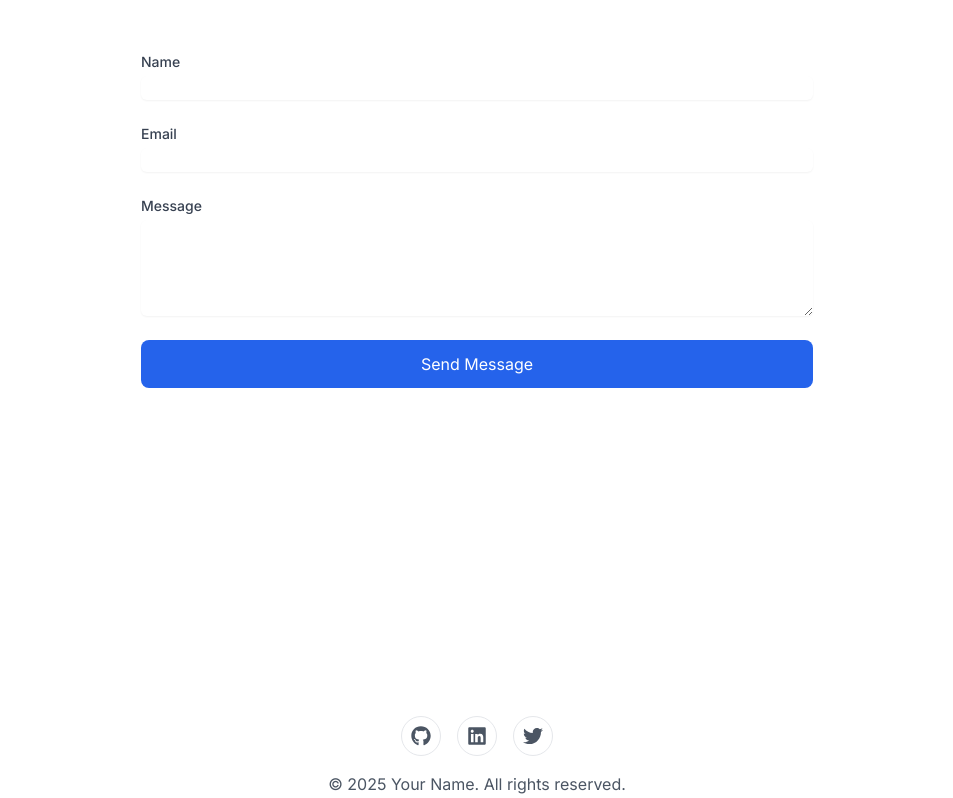
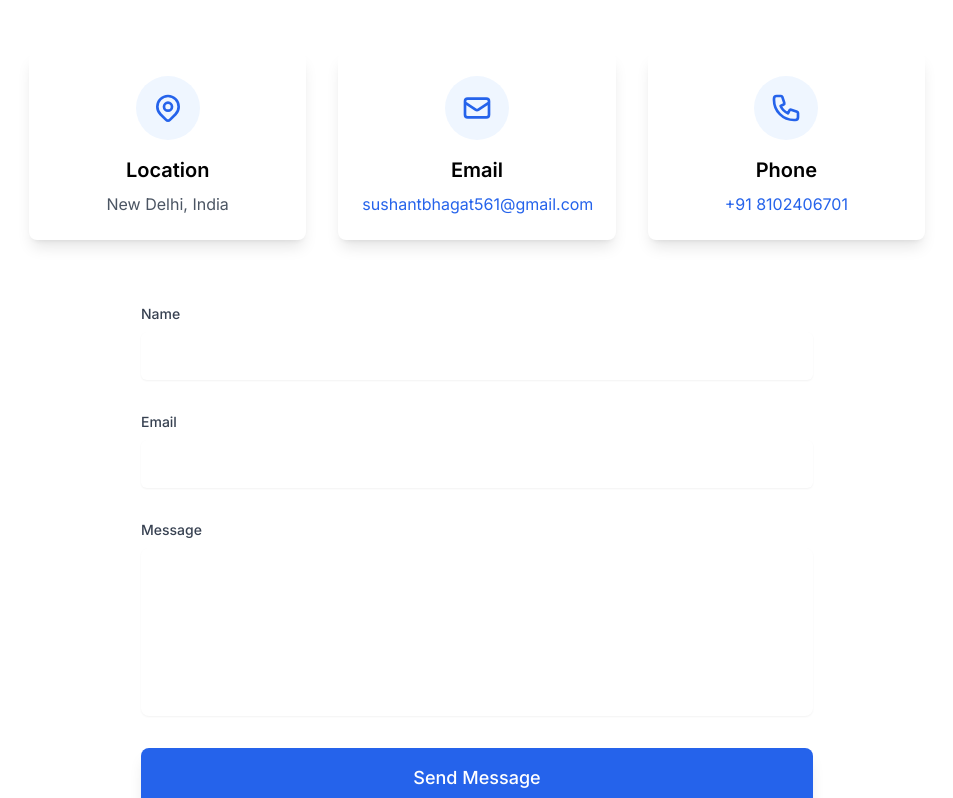
Before and after one commit to sushant561/my-portfolio, a Next.js app: page / in a window 1280 px wide. Shown: the part 3020-3818 px from the top of the page, without its empty margins (163-1116 px from the left). Built offline with nearby package versions, Linux system fonts and the light colour scheme.

Commit message:
finishing the styling

```diff
--- a/src/app/components/ContactForm.tsx
+++ b/src/app/components/ContactForm.tsx
@@ -32,11 +32,11 @@ export default function ContactForm() {
 
   return (
     <MotionForm
-      className="space-y-6"
+      className="space-y-8"
       onSubmit={handleSubmit}
     >
       <div>
-        <label htmlFor="name" className="block text-sm font-medium text-gray-700 dark:text-gray-300">
+        <label htmlFor="name" className="block text-sm font-medium text-gray-700 dark:text-gray-300 mb-2">
           Name
         </label>
         <MotionInput
@@ -46,12 +46,12 @@ export default function ContactForm() {
           value={formData.name}
           onChange={handleChange}
           required
-          className="mt-1 block w-full rounded-md border-gray-300 shadow-sm focus:border-blue-500 focus:ring-blue-500 dark:bg-gray-800 dark:border-gray-700 dark:text-gray-100"
+          className="mt-1 block w-full rounded-lg border-gray-300 shadow-sm focus:border-blue-500 focus:ring-blue-500 dark:bg-gray-800 dark:border-gray-700 dark:text-gray-100 py-3 px-4 text-base"
           whileFocus={{ scale: 1.01 }}
         />
       </div>
       <div>
-        <label htmlFor="email" className="block text-sm font-medium text-gray-700 dark:text-gray-300">
+        <label htmlFor="email" className="block text-sm font-medium text-gray-700 dark:text-gray-300 mb-2">
           Email
         </label>
         <MotionInput
@@ -61,12 +61,12 @@ export default function ContactForm() {
           value={formData.email}
           onChange={handleChange}
           required
-          className="mt-1 block w-full rounded-md border-gray-300 shadow-sm focus:border-blue-500 focus:ring-blue-500 dark:bg-gray-800 dark:border-gray-700 dark:text-gray-100"
+          className="mt-1 block w-full rounded-lg border-gray-300 shadow-sm focus:border-blue-500 focus:ring-blue-500 dark:bg-gray-800 dark:border-gray-700 dark:text-gray-100 py-3 px-4 text-base"
           whileFocus={{ scale: 1.01 }}
         />
       </div>
       <div>
-        <label htmlFor="message" className="block text-sm font-medium text-gray-700 dark:text-gray-300">
+        <label htmlFor="message" className="block text-sm font-medium text-gray-700 dark:text-gray-300 mb-2">
           Message
         </label>
         <MotionTextarea
@@ -74,15 +74,15 @@ export default function ContactForm() {
           name="message"
           value={formData.message}
           onChange={handleChange}
-          rows={4}
+          rows={6}
           required
-          className="mt-1 block w-full rounded-md border-gray-300 shadow-sm focus:border-blue-500 focus:ring-blue-500 dark:bg-gray-800 dark:border-gray-700 dark:text-gray-100"
+          className="mt-1 block w-full rounded-lg border-gray-300 shadow-sm focus:border-blue-500 focus:ring-blue-500 dark:bg-gray-800 dark:border-gray-700 dark:text-gray-100 py-3 px-4 text-base resize-none"
           whileFocus={{ scale: 1.01 }}
         />
       </div>
       <MotionButton
         type="submit"
-        className="w-full px-6 py-3 rounded-lg bg-blue-600 text-white hover:bg-blue-700 transition-colors"
+        className="w-full px-6 py-4 rounded-lg bg-blue-600 text-white hover:bg-blue-700 transition-colors text-lg font-medium shadow-lg hover:shadow-xl"
         whileHover={{ scale: 1.02 }}
         whileTap={{ scale: 0.98 }}
       >
--- a/src/app/page.tsx
+++ b/src/app/page.tsx
@@ -141,13 +141,13 @@ export default function Home() {
               With expertise in modern technologies, I bring ideas to life through clean and efficient code.
             </p>
             <div className="flex gap-4">
-              <a href="https://github.com/yourusername" target="_blank" rel="noopener noreferrer" className="social-icon">
+              <a href="https://github.com/sushant561" target="_blank" rel="noopener noreferrer" className="social-icon">
                 <FaGithub className="w-5 h-5" />
               </a>
-              <a href="https://linkedin.com/in/yourusername" target="_blank" rel="noopener noreferrer" className="social-icon">
+              <a href="https://www.linkedin.com/in/sushant-bhagat-9a3587329?utm_source=share&utm_campaign=share_via&utm_content=profile&utm_medium=android_app " target="_blank" rel="noopener noreferrer" className="social-icon">
                 <FaLinkedin className="w-5 h-5" />
               </a>
-              <a href="https://twitter.com/yourusername" target="_blank" rel="noopener noreferrer" className="social-icon">
+              <a href="https://x.com/Sushant1864?t=-Cz316oQrgtUDbIO_nyOoA&s=08 " target="_blank" rel="noopener noreferrer" className="social-icon">
                 <FaTwitter className="w-5 h-5" />
               </a>
             </div>
@@ -377,6 +377,63 @@ export default function Home() {
           className="max-w-7xl mx-auto px-4"
         >
           <h2 className="text-3xl md:text-4xl font-bold text-center mb-12">Get In Touch</h2>
+
+          {/* Contact Info Cards */}
+          <div className="grid grid-cols-1 md:grid-cols-3 gap-8 max-w-4xl mx-auto mb-16">
+            {/* Location Card */}
+            <motion.div
+              initial={{ y: 20, opacity: 0 }}
+              whileInView={{ y: 0, opacity: 1 }}
+              transition={{ duration: 0.5, delay: 0.1 }}
+              className="bg-white dark:bg-gray-800 rounded-lg p-6 text-center shadow-lg hover:shadow-xl transition-all duration-300"
+            >
+              <div className="w-16 h-16 bg-blue-50 dark:bg-blue-900/20 rounded-full flex items-center justify-center mx-auto mb-4">
+                <svg xmlns="http://www.w3.org/2000/svg" className="h-8 w-8 text-blue-600 dark:text-blue-400" fill="none" viewBox="0 0 24 24" stroke="currentColor">
+                  <path strokeLinecap="round" strokeLinejoin="round" strokeWidth={2} d="M17.657 16.657L13.414 20.9a1.998 1.998 0 01-2.827 0l-4.244-4.243a8 8 0 1111.314 0z" />
+                  <path strokeLinecap="round" strokeLinejoin="round" strokeWidth={2} d="M15 11a3 3 0 11-6 0 3 3 0 016 0z" />
+                </svg>
+              </div>
+              <h3 className="text-xl font-semibold mb-2">Location</h3>
+              <p className="text-gray-600 dark:text-gray-300">New Delhi, India</p>
+            </motion.div>
+
+            {/* Email Card */}
+            <motion.div
+              initial={{ y: 20, opacity: 0 }}
+              whileInView={{ y: 0, opacity: 1 }}
+              transition={{ duration: 0.5, delay: 0.2 }}
+              className="bg-white dark:bg-gray-800 rounded-lg p-6 text-center shadow-lg hover:shadow-xl transition-all duration-300"
+            >
+              <div className="w-16 h-16 bg-blue-50 dark:bg-blue-900/20 rounded-full flex items-center justify-center mx-auto mb-4">
+                <svg xmlns="http://www.w3.org/2000/svg" className="h-8 w-8 text-blue-600 dark:text-blue-400" fill="none" viewBox="0 0 24 24" stroke="currentColor">
+                  <path strokeLinecap="round" strokeLinejoin="round" strokeWidth={2} d="M3 8l7.89 5.26a2 2 0 002.22 0L21 8M5 19h14a2 2 0 002-2V7a2 2 0 00-2-2H5a2 2 0 00-2 2v10a2 2 0 002 2z" />
+                </svg>
+              </div>
+              <h3 className="text-xl font-semibold mb-2">Email</h3>
+              <a href="mailto:your.email@example.com" className="text-blue-600 dark:text-blue-400 hover:underline">
+                sushantbhagat561@gmail.com
+              </a>
+            </motion.div>
+
+            {/* Phone Card */}
+            <motion.div
+              initial={{ y: 20, opacity: 0 }}
+              whileInView={{ y: 0, opacity: 1 }}
+              transition={{ duration: 0.5, delay: 0.3 }}
+              className="bg-white dark:bg-gray-800 rounded-lg p-6 text-center shadow-lg hover:shadow-xl transition-all duration-300"
+            >
+              <div className="w-16 h-16 bg-blue-50 dark:bg-blue-900/20 rounded-full flex items-center justify-center mx-auto mb-4">
+                <svg xmlns="http://www.w3.org/2000/svg" className="h-8 w-8 text-blue-600 dark:text-blue-400" fill="none" viewBox="0 0 24 24" stroke="currentColor">
+                  <path strokeLinecap="round" strokeLinejoin="round" strokeWidth={2} d="M3 5a2 2 0 012-2h3.28a1 1 0 01.948.684l1.498 4.493a1 1 0 01-.502 1.21l-2.257 1.13a11.042 11.042 0 005.516 5.516l1.13-2.257a1 1 0 011.21-.502l4.493 1.498a1 1 0 01.684.949V19a2 2 0 01-2 2h-1C9.716 21 3 14.284 3 6V5z" />
+                </svg>
+              </div>
+              <h3 className="text-xl font-semibold mb-2">Phone</h3>
+              <a href="tel:+1234567890" className="text-blue-600 dark:text-blue-400 hover:underline">
+                +91 8102406701
+              </a>
+            </motion.div>
+          </div>
+
           <div className="max-w-2xl mx-auto">
             <ContactForm />
           </div>
@@ -388,18 +445,18 @@ export default function Home() {
         <div className="max-w-7xl mx-auto px-4">
           <div className="flex flex-col items-center justify-center space-y-4">
             <div className="flex gap-4">
-              <a href="https://github.com/yourusername" target="_blank" rel="noopener noreferrer" className="social-icon">
+              <a href="https://github.com/sushant561" target="_blank" rel="noopener noreferrer" className="social-icon">
                 <FaGithub className="w-5 h-5" />
               </a>
-              <a href="https://linkedin.com/in/yourusername" target="_blank" rel="noopener noreferrer" className="social-icon">
+              <a href="https://www.linkedin.com/in/sushant-bhagat-9a3587329?utm_source=share&utm_campaign=share_via&utm_content=profile&utm_medium=android_app " target="_blank" rel="noopener noreferrer" className="social-icon">
                 <FaLinkedin className="w-5 h-5" />
               </a>
-              <a href="https://twitter.com/yourusername" target="_blank" rel="noopener noreferrer" className="social-icon">
+              <a href="https://x.com/Sushant1864?t=-Cz316oQrgtUDbIO_nyOoA&s=08 " target="_blank" rel="noopener noreferrer" className="social-icon">
                 <FaTwitter className="w-5 h-5" />
               </a>
             </div>
             <p className="text-gray-600 dark:text-gray-300">
-              © {new Date().getFullYear()} Your Name. All rights reserved.
+              © {new Date().getFullYear()} Sushant Bhagat. All rights reserved.
             </p>
           </div>
         </div>
```
